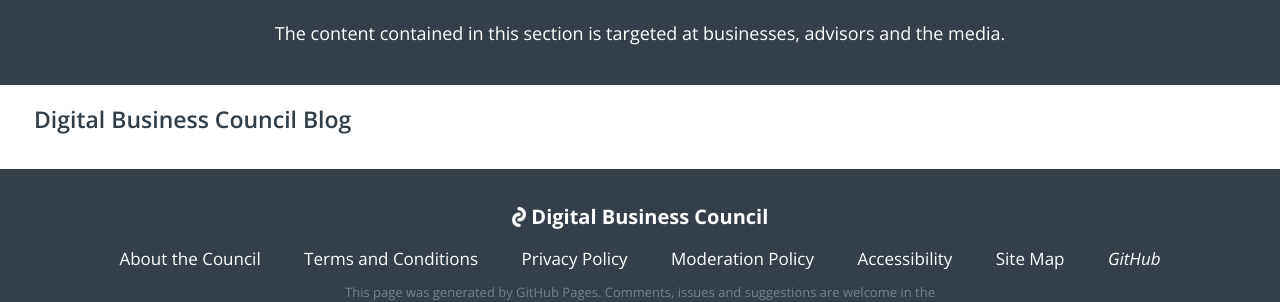
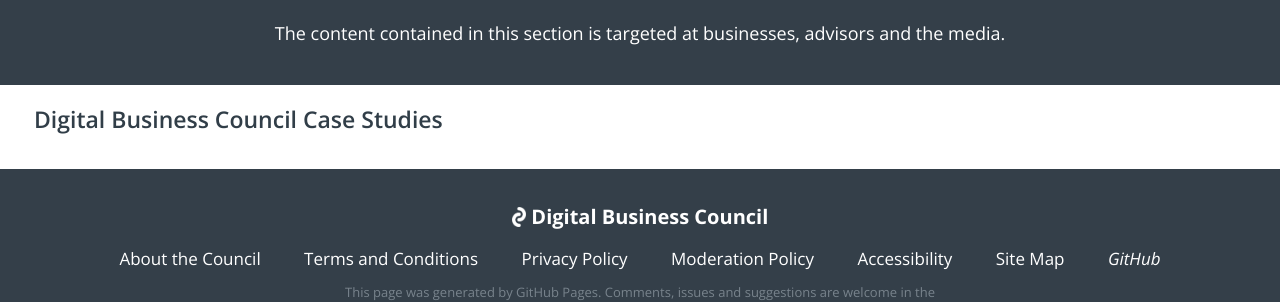
Before and after one commit to Digital-Business-Council/Digital-Business-Council.github.io, a Jekyll site: the page built from pages/business-zone/blogs/all-case-studies.md, in a window 1280 px wide. Shown: the part 184-486 px from the top of the page. Built offline with Jekyll 4.4.1, drawn with Linux system fonts in a browser that asks for light colours.

Commit message:
Update all-case-studies.md

```diff
--- a/pages/business-zone/blogs/all-case-studies.md
+++ b/pages/business-zone/blogs/all-case-studies.md
@@ -4,7 +4,7 @@
 permalink: /case-studies/
 ---
 
-### Digital Business Council Blog
+### Digital Business Council Case Studies
 
 <div>
  {% for blog-page in site.categories.case-studies  %}
```
